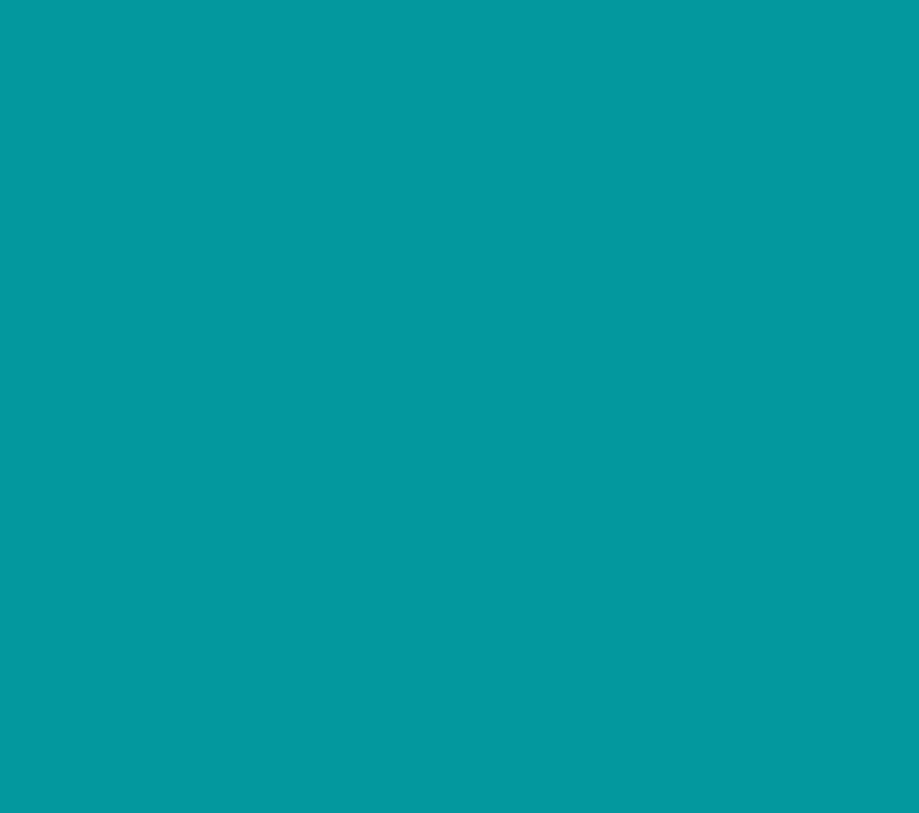
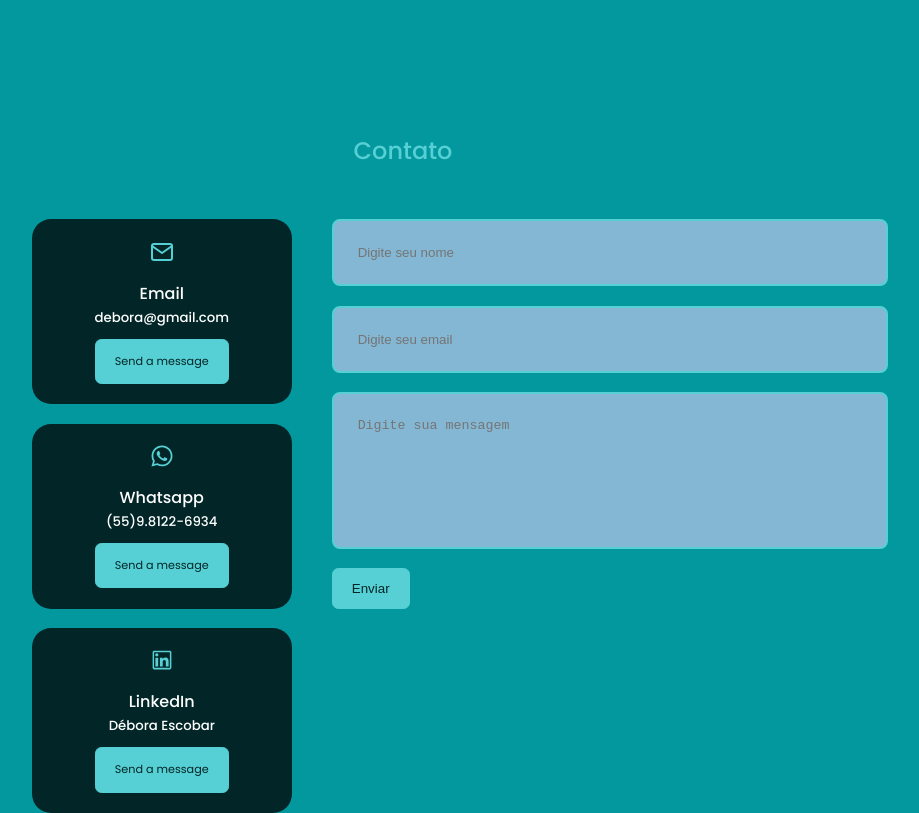
Before and after one commit to Jonathan-Galhardo/landingpage-debora, a React (Create React App) app: page / in a window 1280 px wide. Shown: the part 1460-2273 px from the top of the page, without its empty margins (237-1156 px from the left). Before the commit the page ends 1463 px from the top, so only its background shows below. Built offline with nearby package versions, Linux system fonts and the light colour scheme.

Commit message:
Seção Contact

```diff
--- a/package.json
+++ b/package.json
@@ -6,6 +6,7 @@
     "@testing-library/jest-dom": "^5.16.5",
     "@testing-library/react": "^13.4.0",
     "@testing-library/user-event": "^13.5.0",
+    "emailjs-com": "^3.2.0",
     "react": "^18.2.0",
     "react-dom": "^18.2.0",
     "react-icons": "^4.4.0",
--- a/src/App.jsx
+++ b/src/App.jsx
@@ -1,12 +1,14 @@
 import React from 'react'
 import Header from './components/header/Header'
 import About from './components/About/About'
+import Contact from './components/Contact/Contact'
 
 const App = () => {
   return (
     <>
       <Header />
       < About />
+      <Contact />
     </>
   )
 }
--- /dev/null
+++ b/src/components/Contact/Contact.css
@@ -0,0 +1,84 @@
+.contact__container {
+  margin: auto;
+  display: grid;
+  grid-template-columns:35% 75%;
+  gap: 2.5rem;
+  }
+
+  .container.contact__container {
+    width: 58%;
+  }
+
+  .contact__options {
+    display: flex;
+    flex-direction: column;
+    gap: 1.2rem;
+  }
+
+  .contact__option {
+    background: var(--color-bg-variant);
+    padding: 1.2rem;
+    border-radius: 1.2rem;
+    text-align: center;
+    border: 1px solid transparent;
+    transition: var(--transition);
+  }
+
+  .contact__option:hover {
+    background: var(--color-primary-variant);
+    border: 1px solid var(--color-primary);
+  }
+
+  .contact__options-icon {
+    color: var(--color-primary);
+    font-size: 1.5rem;
+    margin-bottom: 0.5rem;
+  }
+
+  .contact__option a {
+    margin-top: 0.6rem;
+    display: inline-block;
+    font-size: 0.7rem;
+    height: auto;
+  }
+
+  /*############## FORM ################*/
+  form {
+    display: flex;
+    flex-direction: column;
+    gap: 1.2rem;
+  }
+
+  input, textarea {
+    width: 100%;
+    padding: 1.5rem;
+    border-radius: 0.5rem;
+    background: var(--color-primary-variant);
+    border: 2px solid var(--color-primary);
+    resize: none;
+    color: var(--color-white)
+  }
+
+  /*###################### Media Queries (Tablets) #####################*/
+@media screen and (max-width: 1024px) {
+  .contact__container {
+    grid-template-columns: 1fr;
+    gap: 2rem;
+  }
+
+}
+
+/*###################### Media Queries (Mobile) #####################*/
+@media screen and (max-width: 600px) {
+  .container.contact__container {
+    width: var(--container-width-sm);
+
+  }
+
+  .contact__container {
+    grid-template-columns: 1fr;
+    width: auto;
+
+  }
+
+}
--- a/src/components/Contact/Contact.jsx
+++ b/src/components/Contact/Contact.jsx
@@ -0,0 +1,59 @@
+import React from 'react'
+import './Contact.css'
+import { FiMail } from "react-icons/fi"
+import { FaWhatsapp } from "react-icons/fa"
+import { AiOutlineLinkedin } from "react-icons/ai";
+import { useRef } from 'react';
+import emailjs from 'emailjs-com';
+
+
+const Contact = () => {
+  const form = useRef();
+
+  const sendEmail = (e) => {
+    e.preventDefault();
+
+    emailjs.sendForm('service_4wlc6df', 'template_sofunnb', form.current, 'vHyutRIPp-r2cpj9p')
+
+    e.target.reset()
+  }
+
+  return (
+    <section id='contact'>
+      <h2>Contato</h2>
+
+      <div className='container contact__container'>
+        <div className='contact__options'>
+          <article className='contact__option'>
+            <FiMail className='contact__options-icon' />
+            <h4>Email</h4>
+            <h5>debora@gmail.com</h5>
+            <a className='btn btn-primary' href="mailto:galhardoj@gmail.com">Send a message</a>
+          </article>
+          <article className='contact__option'>
+            <FaWhatsapp className='contact__options-icon' />
+            <h4>Whatsapp</h4>
+            <h5>(55)9.8122-6934</h5>
+            <a className='btn btn-primary' href="https://api.whatsapp.com/send?phone=5555984389850&text=Ol%C3%A1!">Send a message</a>
+          </article>
+          <article className='contact__option'>
+            <AiOutlineLinkedin className='contact__options-icon' />
+            <h4>LinkedIn</h4>
+            <h5>Débora Escobar</h5>
+            <a className='btn btn-primary' href="https://www.linkedin.com/in/jonathangalhardo/">Send a message</a>
+          </article>
+        </div>
+
+        <form ref={form} onSubmit={sendEmail}>
+          <input type="text" name='name' placeholder='Digite seu nome' required />
+          <input type="email" name='email' placeholder='Digite seu email' required />
+          <textarea name='message' rows='7' placeholder='Digite sua mensagem' required />
+          <button type='submit' value="Send" className='btn btn-primary'>Enviar</button>
+
+        </form>
+      </div>
+    </section>
+  )
+}
+
+export default Contact
```
Also changed, not shown: 1 other file (tests, documents, lock files or other folders).
